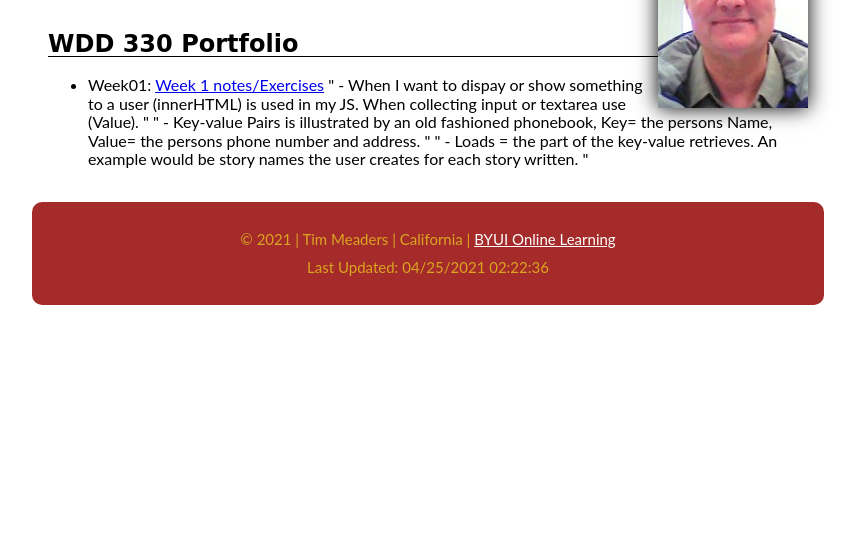
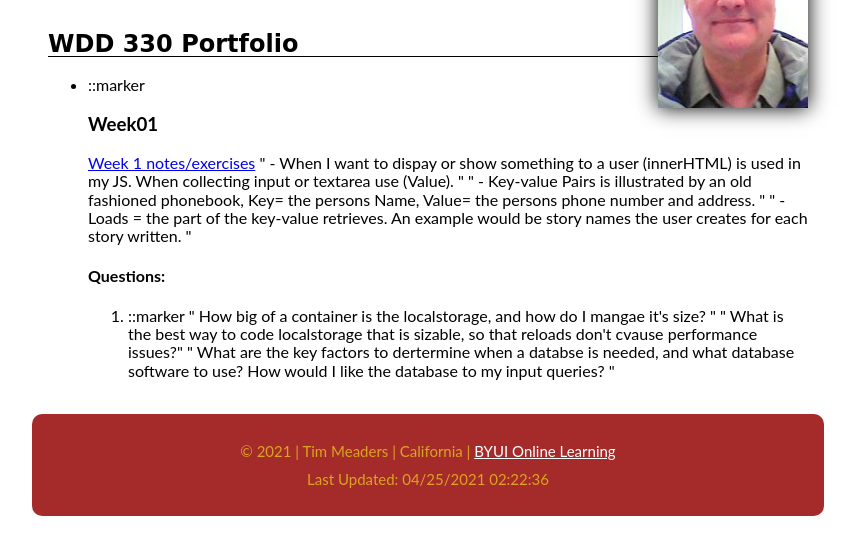
Before and after one commit to tmeaders/portfolio-1, a plain HTML site: page index.html in a window 1280 px wide. Shown: the part 124-678 px from the top of the page, without its empty margins (212-1068 px from the left). Drawn offline with Linux system fonts and the light colour scheme.

Commit message:
0424-1922

```diff
--- a/index.html
+++ b/index.html
@@ -33,8 +33,9 @@
 
         <ul>
           <li>
-            Week01:
-            <a href="story_editor.html">Week 1 notes/Exercises</a>
+            ::marker
+            <h3>Week01</h3>
+            <a href="story_editor.html">Week 1 notes/exercises</a>
             " - When I want to dispay or show something to a user (innerHTML) is
             used in my JS. When collecting input or textarea use (Value). "
             " - Key-value Pairs is illustrated by an old fashioned phonebook,
@@ -42,6 +43,19 @@
             " - Loads = the part of the key-value retrieves. An example would
             be story names the user creates for each story written. "
           </li>
+          <h4>Questions:</h4>
+          <ol>
+            <li>
+              ::marker
+              " How big of a container is the localstorage, and how do I mangae
+              it's size? "
+              " What is the best way to code localstorage that is sizable,
+              so that reloads don't cvause performance issues?"
+              " What are the key factors to dertermine when a databse is needed,
+              and what database software to use? How would I like the database to my
+              input queries? "
+            </li>
+          </ol>
         </ul>
       </main>
       <footer class="footer">
```
